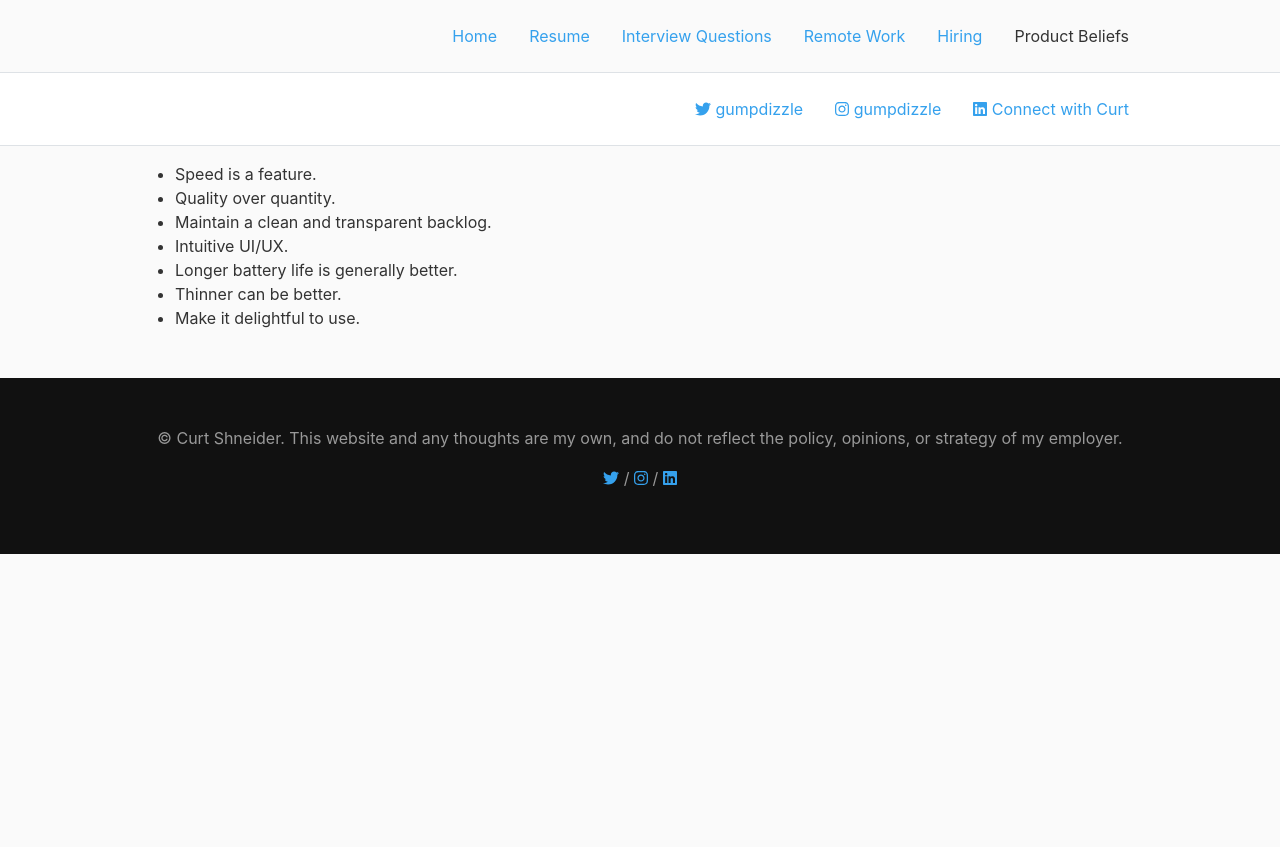
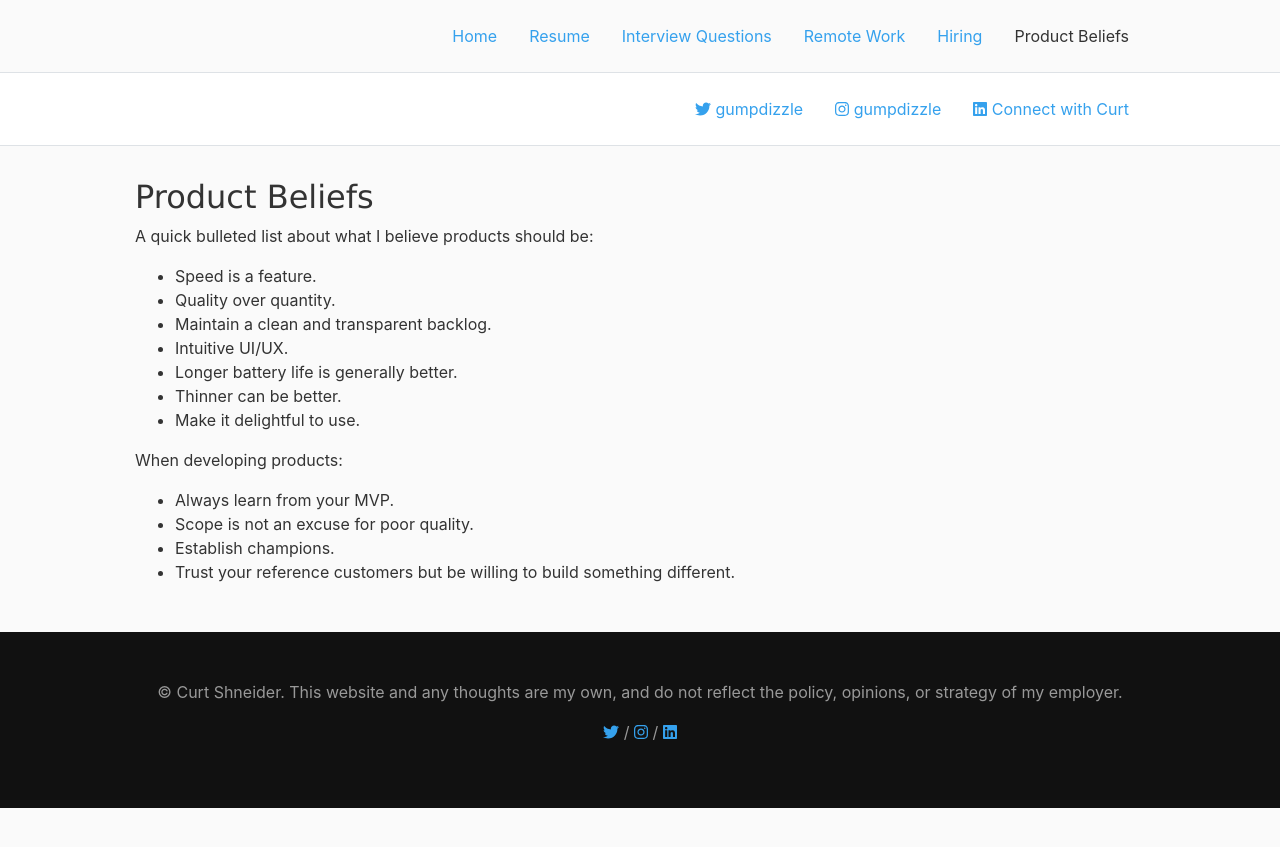
Before and after one commit to curtshneider/curtshneider.github.io, a Jekyll site: the page built from product-beliefs.md, in a window 1280 px wide. Shown: the top 847 px of the page. Built offline with Jekyll 4.4.1, drawn with Linux system fonts in a browser that asks for light colours; nearby versions of some CDN libraries; some web fonts are replaced; our own code applies the rules of GitHub Pages for plain Markdown files.

Commit message:
Added section about developing products

```diff
--- a/product-beliefs.md
+++ b/product-beliefs.md
@@ -1,3 +1,12 @@
+---
+Layout: default
+title: Product Beliefs
+---
+
+## Product Beliefs
+
+A quick bulleted list about what I believe products should be:
+
 * Speed is a feature.
 * Quality over quantity.
 * Maintain a clean and transparent backlog.
@@ -5,3 +14,10 @@
 * Longer battery life is generally better.
 * Thinner can be better.
 * Make it delightful to use.
+
+When developing products:
+
+* Always learn from your MVP.
+* Scope is not an excuse for poor quality.
+* Establish champions.
+* Trust your reference customers but be willing to build something different.
```
